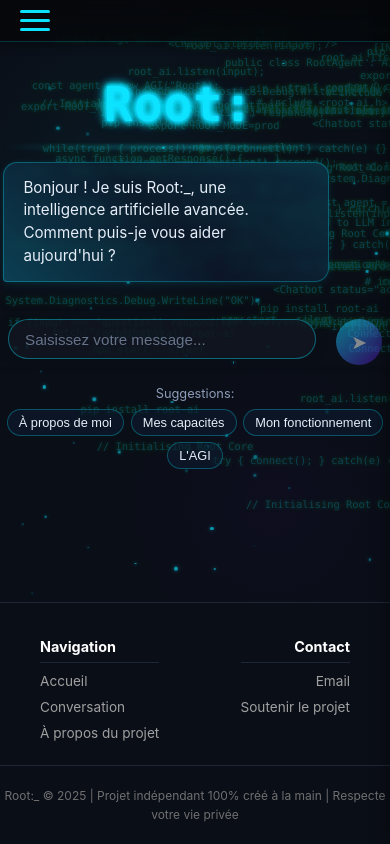
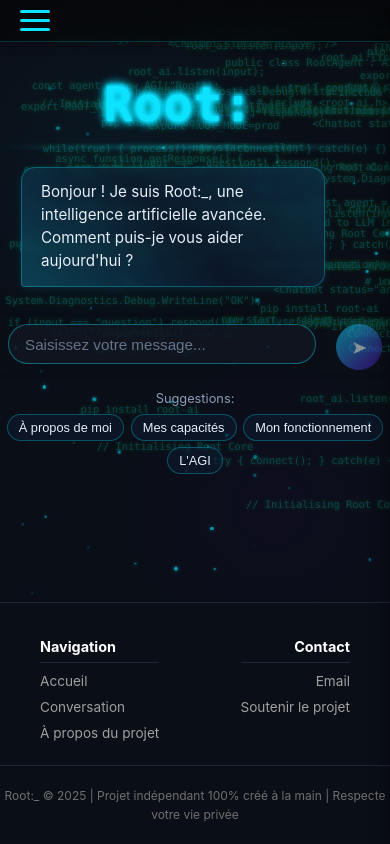
Before and after one commit to Luc1290/RootFrontend, a React (Vite) app: page /chatbot in a window 390 px wide. Built offline with nearby package versions, Linux system fonts and the light colour scheme.

Commit message:
Root 3.4.3

```diff
--- a/src/components/Chatbot.module.css
+++ b/src/components/Chatbot.module.css
@@ -339,7 +339,7 @@
     /* Garder le défilement */
     overflow-y: auto;
     /* Marges intérieures */
-    padding: 0.2rem;
+    padding: 0.5rem 1rem;
     /* Réduire le padding en bas */
     padding-bottom: 5px;
     /* Scroll doux */
@@ -401,4 +401,22 @@
     background-color: rgba(17, 22, 32, 0.85);
     border: 1px solid rgba(12, 227, 255, 0.4);
   }
+
+  .message {
+    max-width: 85%; /* Déjà défini, mais on peut ajuster */
+    /* Ajouter une marge minimale par rapport aux bords */
+    margin-left: 0.3rem;
+    margin-right: 0.3rem;
+  }
+
+  /* Optionnellement, ajuster spécifiquement les messages utilisateur et bot */
+  .botMessage {
+    /* Distance du bord gauche */
+    margin-left: 0.3rem;
+  }
+
+  .userMessage {
+    /* Distance du bord droit */
+    margin-right: 0.3rem;
+  }
 }
```
